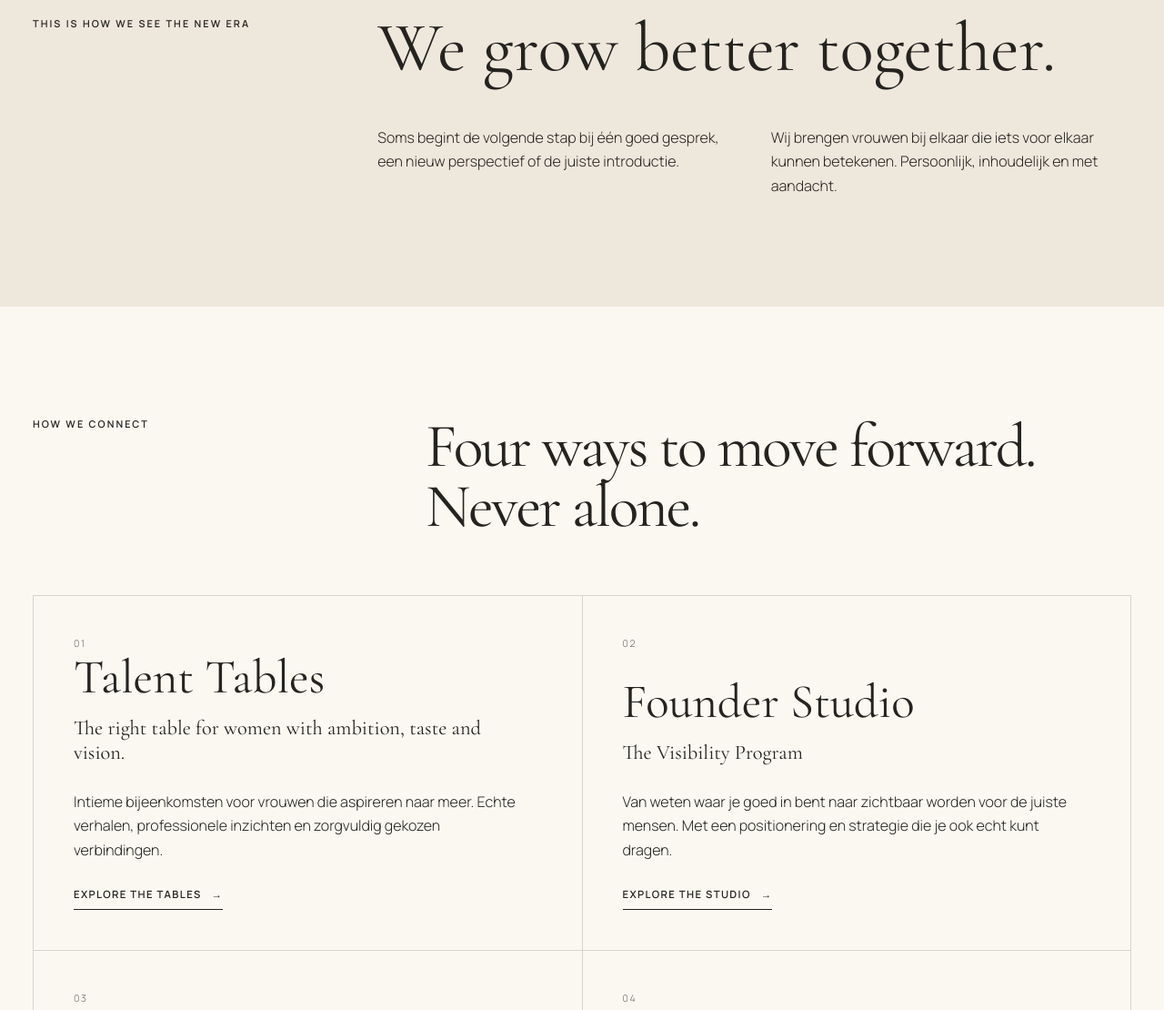
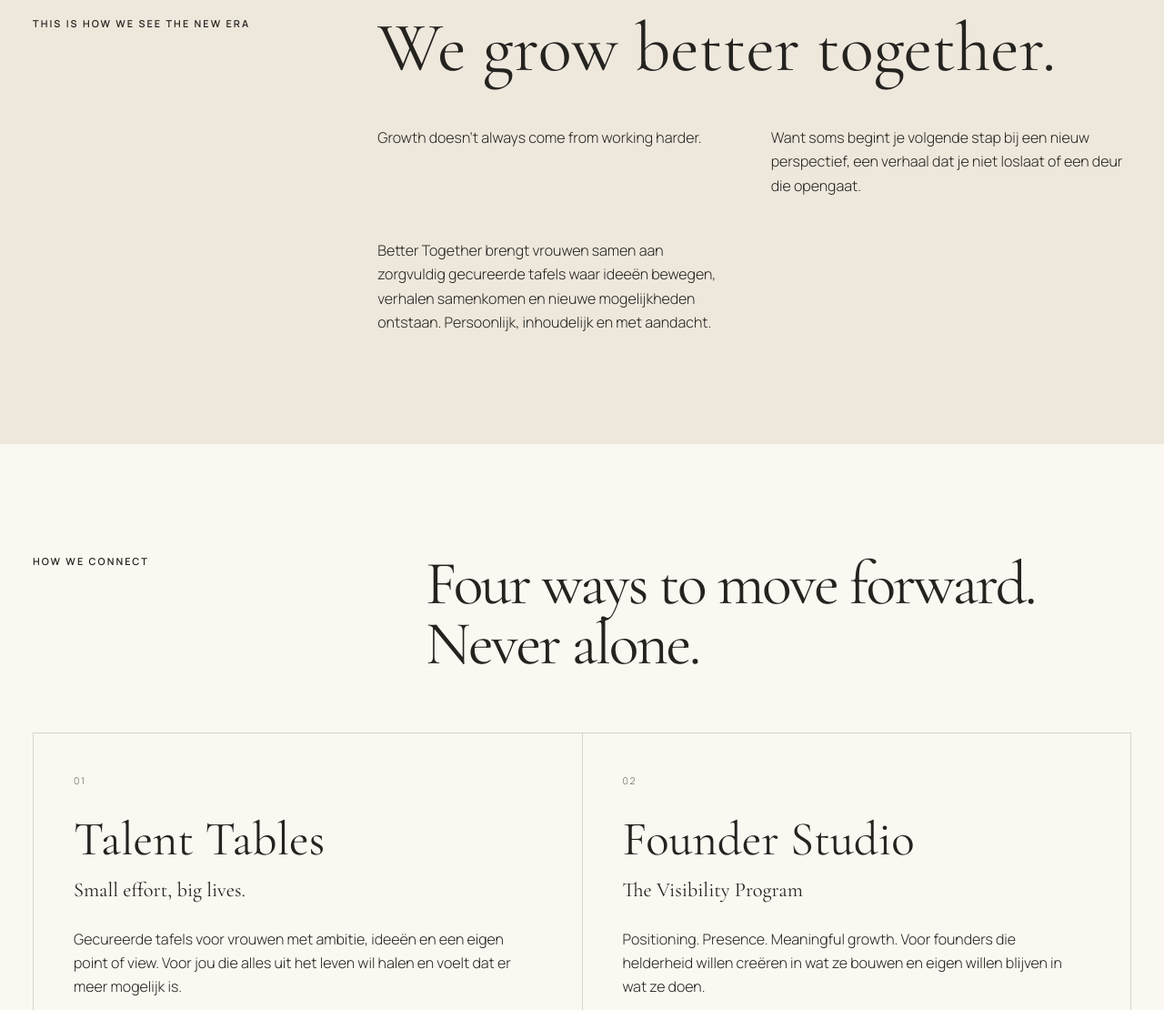
Before and after one commit to Hogestyn/talent-table-wellness, a plain HTML site: page index.html in a window 1280 px wide. Shown: the part 1760-2870 px from the top of the page at 91% size. Drawn offline with nearby package versions, Linux system fonts and the light colour scheme.

Commit message:
Refine Better Together V2 brand copy

```diff
--- a/index.html
+++ b/index.html
@@ -90,8 +90,9 @@
         <div>
           <h2 class="serif">We grow better together.</h2>
           <div class="statement-copy">
-            <p>Soms begint de volgende stap bij één goed gesprek, een nieuw perspectief of de juiste introductie.</p>
-            <p>Wij brengen vrouwen bij elkaar die iets voor elkaar kunnen betekenen. Persoonlijk, inhoudelijk en met aandacht.</p>
+            <p>Growth doesn’t always come from working harder.</p>
+            <p>Want soms begint je volgende stap bij een nieuw perspectief, een verhaal dat je niet loslaat of een deur die opengaat.</p>
+            <p>Better Together brengt vrouwen samen aan zorgvuldig gecureerde tafels waar ideeën bewegen, verhalen samenkomen en nieuwe mogelijkheden ontstaan. Persoonlijk, inhoudelijk en met aandacht.</p>
           </div>
         </div>
       </div>
@@ -107,15 +108,15 @@
           <article class="route-card">
             <span class="number">01</span>
             <h3 class="serif">Talent Tables</h3>
-            <p class="claim">The right table for women with ambition, taste and vision.</p>
-            <p>Intieme bijeenkomsten voor vrouwen die aspireren naar meer. Echte verhalen, professionele inzichten en zorgvuldig gekozen verbindingen.</p>
+            <p class="claim">Small effort, big lives.</p>
+            <p>Gecureerde tafels voor vrouwen met ambitie, ideeën en een eigen point of view. Voor jou die alles uit het leven wil halen en voelt dat er meer mogelijk is.</p>
             <a class="text-link" href="/talent-tables/">Explore the tables <span>→</span></a>
           </article>
           <article class="route-card">
             <span class="number">02</span>
             <h3 class="serif">Founder Studio</h3>
             <p class="claim">The Visibility Program</p>
-            <p>Van weten waar je goed in bent naar zichtbaar worden voor de juiste mensen. Met een positionering en strategie die je ook echt kunt dragen.</p>
+            <p>Positioning. Presence. Meaningful growth. Voor founders die helderheid willen creëren in wat ze bouwen en eigen willen blijven in wat ze doen.</p>
             <a class="text-link" href="/founder-studio/">Explore the studio <span>→</span></a>
           </article>
           <article class="route-card">
```
Also changed, not shown: founder-studio/index.html (+2 -1 lines), talent-tables/index.html (+3 -2 lines).
